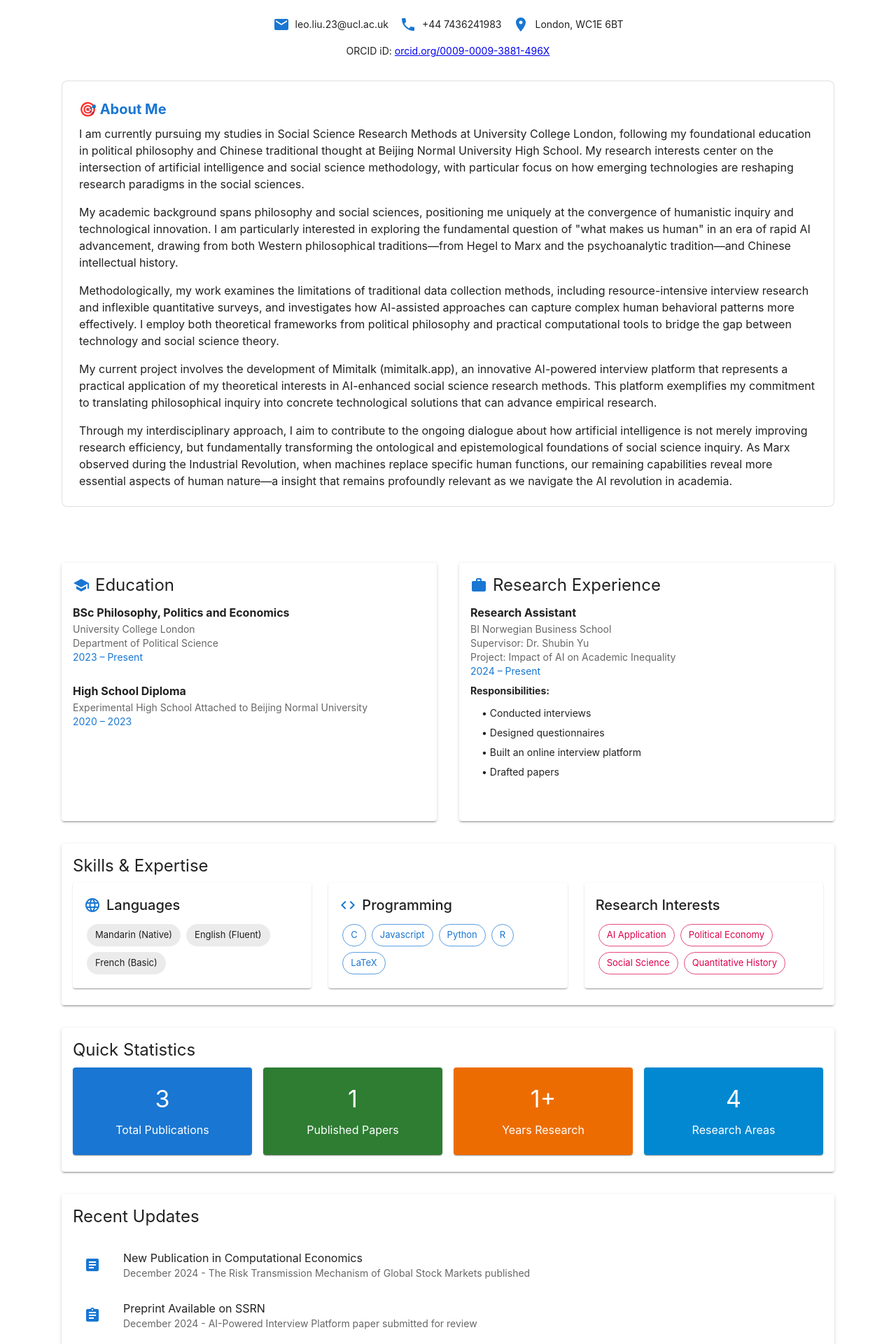
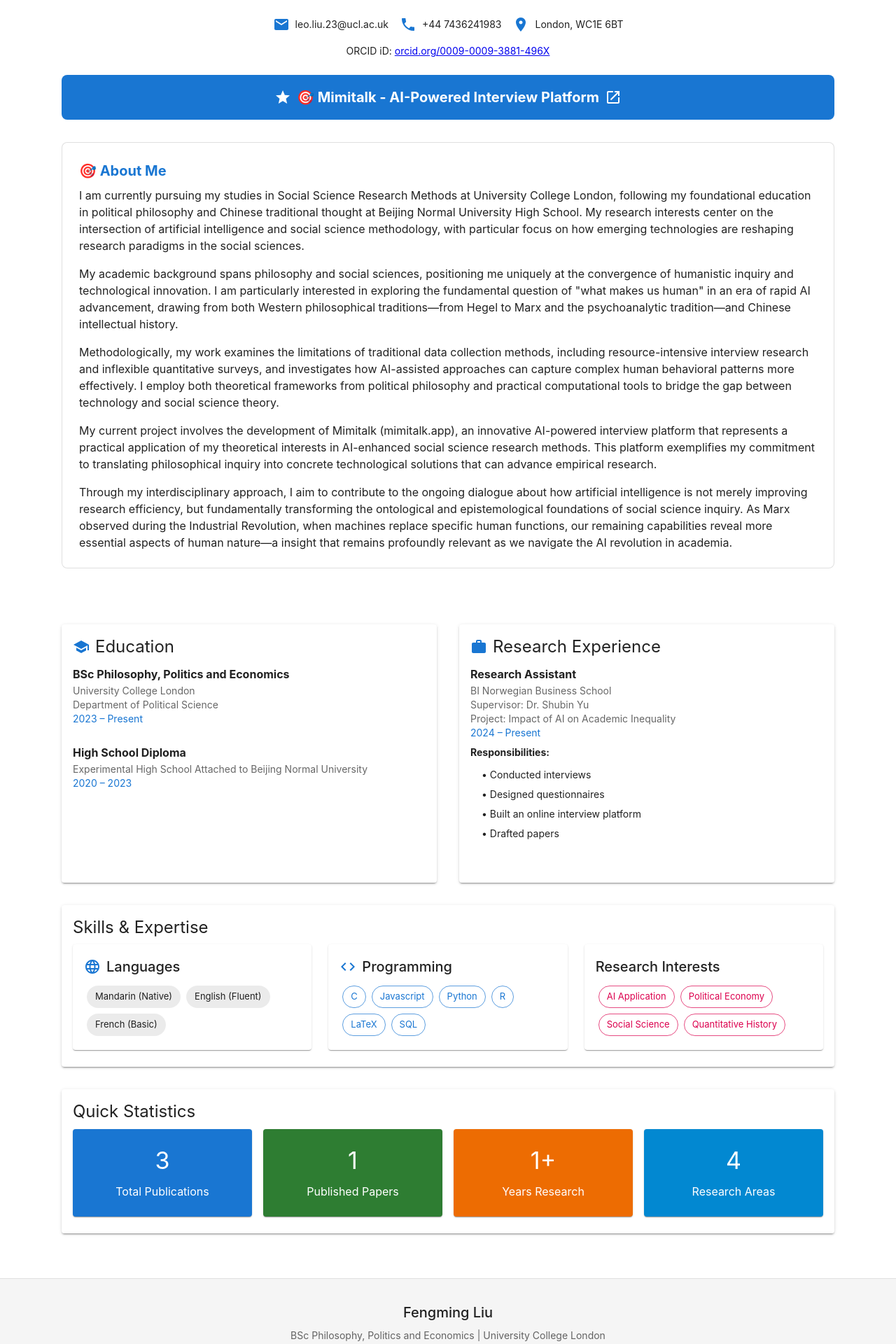
Before and after one commit to LFM097384/liufengming.me, a React (Vite) app: page / in a window 1280 px wide. Shown: the part 440-2360 px from the top of the page at 70% size. Built offline with nearby package versions, Linux system fonts and the light colour scheme.

Commit message:
更新了mimitalk链接

```diff
--- a/src/pages/Home.jsx
+++ b/src/pages/Home.jsx
@@ -22,8 +22,8 @@ import {
   Email,
   Phone,
   LocationOn,
-  Article,
-  Assignment
+  Launch,
+  Star
 } from '@mui/icons-material'
 import { useTranslation } from 'react-i18next'
 import { getStaticPath } from '../utils/paths'
@@ -64,7 +64,7 @@ const Home = () => {
 
   const skills = {
     languages: ["Mandarin (Native)", "English (Fluent)", "French (Basic)"],
-    programming: ["C", "Javascript", "Python", "R", "LaTeX"],
+    programming: ["C", "Javascript", "Python", "R", "LaTeX","SQL"],
     research: ["AI Application", "Political Economy", "Social Science", "Quantitative History"]
   }
   // Publications data for statistics
@@ -127,13 +127,44 @@ const Home = () => {
             <LocationOn color="primary" />
             <Typography variant="body2">London, WC1E 6BT</Typography>
           </Box>
-        </Box>
-
-        <Typography variant="body2" sx={{ mt: 2 }}>
+        </Box>        <Typography variant="body2" sx={{ mt: 2 }}>
           ORCID iD: <a href="https://orcid.org/0009-0009-3881-496X" target="_blank" rel="noopener noreferrer">
             orcid.org/0009-0009-3881-496X
           </a>
-        </Typography>        {/* Personal Introduction */}
+        </Typography>
+
+        {/* Mimitalk Project Highlight */}
+        <Box
+          component="a"
+          href="https://mimitalk.app"
+          target="_blank"
+          rel="noopener noreferrer"
+          sx={{
+            mt: 3,
+            p: 2,
+            bgcolor: 'primary.main',
+            color: 'white',
+            borderRadius: 2,
+            display: 'flex',
+            alignItems: 'center',
+            justifyContent: 'center',
+            gap: 1,
+            cursor: 'pointer',
+            transition: 'all 0.3s ease',
+            textDecoration: 'none',
+            '&:hover': {
+              bgcolor: 'primary.dark',
+              transform: 'translateY(-2px)',
+              boxShadow: 3
+            }
+          }}
+        >
+          <Star />
+          <Typography variant="h6" sx={{ fontWeight: 'bold', color: 'inherit' }}>
+            🎯 Mimitalk - AI-Powered Interview Platform
+          </Typography>
+          <Launch />
+        </Box>{/* Personal Introduction */}
         <Box sx={{
           mt: 4,
           p: 3,
@@ -327,38 +358,8 @@ const Home = () => {
                 </Grid>
               </Grid>
             </CardContent>
-          </Card>
-        </Grid>
+          </Card>        </Grid>
       </Grid>
-
-      {/* Recent Updates */}
-      <Card elevation={2} sx={{ mt: 4 }}>
-        <CardContent>          <Typography variant="h5" gutterBottom>
-            {t('sections.recent_updates')}
-          </Typography>
-
-          <List>
-            <ListItem>
-              <ListItemIcon><Article color="primary" /></ListItemIcon>              <ListItemText
-                primary={t('updates.new_publication')}
-                secondary={t('updates.new_publication_desc')}
-              />
-            </ListItem>
-            <ListItem>
-              <ListItemIcon><Assignment color="primary" /></ListItemIcon>              <ListItemText
-                primary={t('updates.preprint')}
-                secondary={t('updates.preprint_desc')}
-              />
-            </ListItem>
-            <ListItem>
-              <ListItemIcon><Work color="primary" /></ListItemIcon>              <ListItemText
-                primary={t('updates.research_position')}
-                secondary={t('updates.research_position_desc')}
-              />
-            </ListItem>
-          </List>
-        </CardContent>
-      </Card>
     </Container>
   )
 }
--- a/src/pages/Publications.jsx
+++ b/src/pages/Publications.jsx
@@ -69,7 +69,7 @@ const Publications = () => {
       {
         authors: "Yu, S., Shu, M., Liu, F., Hu, J & Joerling, M",
         title: "Consumer Research in the Age of Generative AI: Comparing AI and Human Interview Performance",
-        targetJournal: "Targeting at JCR-indexed journals",
+        targetJournal: "Targeting at Journal of Consumer Research",
         correspondingAuthor: "Shubin Yu",
         status: "Working Paper"
       }
--- a/src/pages/Research.jsx
+++ b/src/pages/Research.jsx
@@ -145,12 +145,11 @@ const Research = () => {
           <Science />
           Research Interests
         </Typography>
-
-        <Grid container spacing={3}>
+          <Grid container spacing={3}>
           {researchInterests.map((interest, index) => (
-            <Grid item xs={12} md={6} key={index}>
-              <Card elevation={1} sx={{ height: '100%' }}>
-                <CardContent>
+            <Grid item xs={12} md={6} lg={4} key={index}>
+              <Card elevation={1} sx={{ height: '100%', display: 'flex', flexDirection: 'column' }}>
+                <CardContent sx={{ flexGrow: 1 }}>
                   <Typography variant="h6" gutterBottom sx={{ display: 'flex', alignItems: 'center', gap: 1 }}>
                     {interest.icon}
                     {interest.area}
@@ -171,12 +170,10 @@ const Research = () => {
             </Grid>
           ))}
         </Grid>
-      </Box>
-
-      <Grid container spacing={4}>
+      </Box>      <Grid container spacing={4}>
         {/* Research Methodologies */}
         <Grid item xs={12} md={6}>
-          <Card elevation={2}>
+          <Card elevation={2} sx={{ height: '100%' }}>
             <CardContent>
               <Typography variant="h5" gutterBottom sx={{ display: 'flex', alignItems: 'center', gap: 1 }}>
                 <Computer color="primary" />
@@ -194,7 +191,7 @@ const Research = () => {
 
         {/* Collaborations */}
         <Grid item xs={12} md={6}>
-          <Card elevation={2}>
+          <Card elevation={2} sx={{ height: '100%' }}>
             <CardContent>
               <Typography variant="h5" gutterBottom sx={{ display: 'flex', alignItems: 'center', gap: 1 }}>
                 <Public color="primary" />
@@ -217,7 +214,7 @@ const Research = () => {
             </CardContent>
           </Card>
         </Grid>
-      </Grid>      {/* Research Impact */}
+      </Grid>{/* Research Impact */}
       <Card elevation={2} sx={{ mt: 4 }}>
         <CardContent>
           <Typography variant="h5" gutterBottom>
--- a/src/translations/en/blog.json
+++ b/src/translations/en/blog.json
@@ -4,8 +4,8 @@
   "coming_soon": "Blog posts coming soon...",
   "coming_soon_description": "I'm currently working on creating engaging content for this blog. Stay tuned for upcoming posts!",
   "feature_research_insights": "Research insights and findings from my academic work",
-  "feature_ai_applications": "AI applications in social science research",
-  "feature_writing_tips": "Academic writing tips and methodological discussions",
+  "feature_ai_applications": "AI applications in social science research",  "feature_writing_tips": "Academic writing tips and methodological discussions",
   "feature_commentary": "Commentary on current events in political science",
-  "feature_tutorials": "Tutorials on quantitative analysis and data visualization"
+  "feature_tutorials": "Tutorials on quantitative analysis and data visualization",
+  "check_back_soon": "Please check back soon for new content!"
 }
--- a/src/translations/en/home.json
+++ b/src/translations/en/home.json
@@ -17,22 +17,12 @@
     "skills": "Skills & Expertise",
     "languages": "Languages",
     "programming": "Programming",
-    "research_interests": "Research Interests",
-    "quick_stats": "Quick Statistics",
-    "recent_updates": "Recent Updates"
+    "research_interests": "Research Interests",    "quick_stats": "Quick Statistics"
   },
   "stats": {
     "total_publications": "Total Publications",
     "published_papers": "Published Papers",
     "years_research": "Years Research",
     "research_areas": "Research Areas"
-  },
-  "updates": {
-    "new_publication": "New Publication in Computational Economics",
-    "new_publication_desc": "December 2024 - The Risk Transmission Mechanism of Global Stock Markets published",
-    "preprint": "Preprint Available on SSRN",
-    "preprint_desc": "December 2024 - AI-Powered Interview Platform paper submitted for review",
-    "research_position": "Research Assistant Position",
-    "research_position_desc": "2024 - Started research collaboration with BI Norwegian Business School"
   }
 }
--- a/src/translations/zh/blog.json
+++ b/src/translations/zh/blog.json
@@ -4,8 +4,8 @@
   "coming_soon": "博客文章即将推出...",
   "coming_soon_description": "我正在为这个博客创建有趣的内容。敬请期待即将发布的文章！",
   "feature_research_insights": "学术研究的见解和发现",
-  "feature_ai_applications": "人工智能在社会科学研究中的应用",
-  "feature_writing_tips": "学术写作技巧和方法论讨论",
+  "feature_ai_applications": "人工智能在社会科学研究中的应用",  "feature_writing_tips": "学术写作技巧和方法论讨论",
   "feature_commentary": "政治学时事评论",
-  "feature_tutorials": "定量分析和数据可视化教程"
+  "feature_tutorials": "定量分析和数据可视化教程",
+  "check_back_soon": "请稍后查看新内容！"
 }
--- a/src/translations/zh/home.json
+++ b/src/translations/zh/home.json
@@ -18,22 +18,12 @@
         "skills": "技能与专长",
         "languages": "语言能力",
         "programming": "编程技能",
-        "research_interests": "研究兴趣",
-        "quick_stats": "快速统计",
-        "recent_updates": "近期动态"
+        "research_interests": "研究兴趣",        "quick_stats": "快速统计"
     },
     "stats": {
         "total_publications": "总发表数",
         "published_papers": "已发表论文",
         "years_research": "研究年数",
         "research_areas": "研究领域"
-    },
-    "updates": {
-        "new_publication": "计算经济学新发表",
-        "new_publication_desc": "2024年12月 - 《全球股票市场的风险传导机制》已发表",
-        "preprint": "SSRN预印本可用",
-        "preprint_desc": "2024年12月 - 人工智能驱动的访谈平台论文已提交审查",
-        "research_position": "研究助理职位",
-        "research_position_desc": "2024年 - 开始与挪威商学院的研究合作"
     }
 }
```
